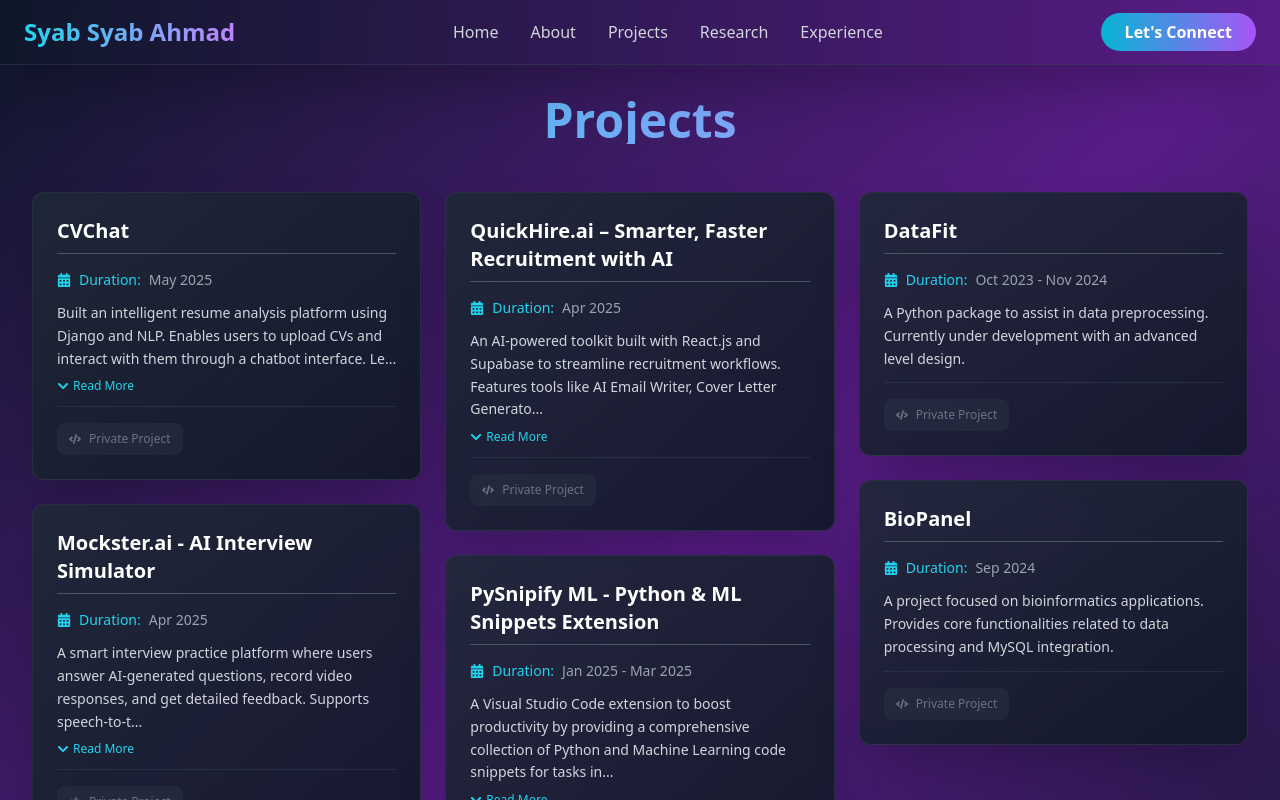
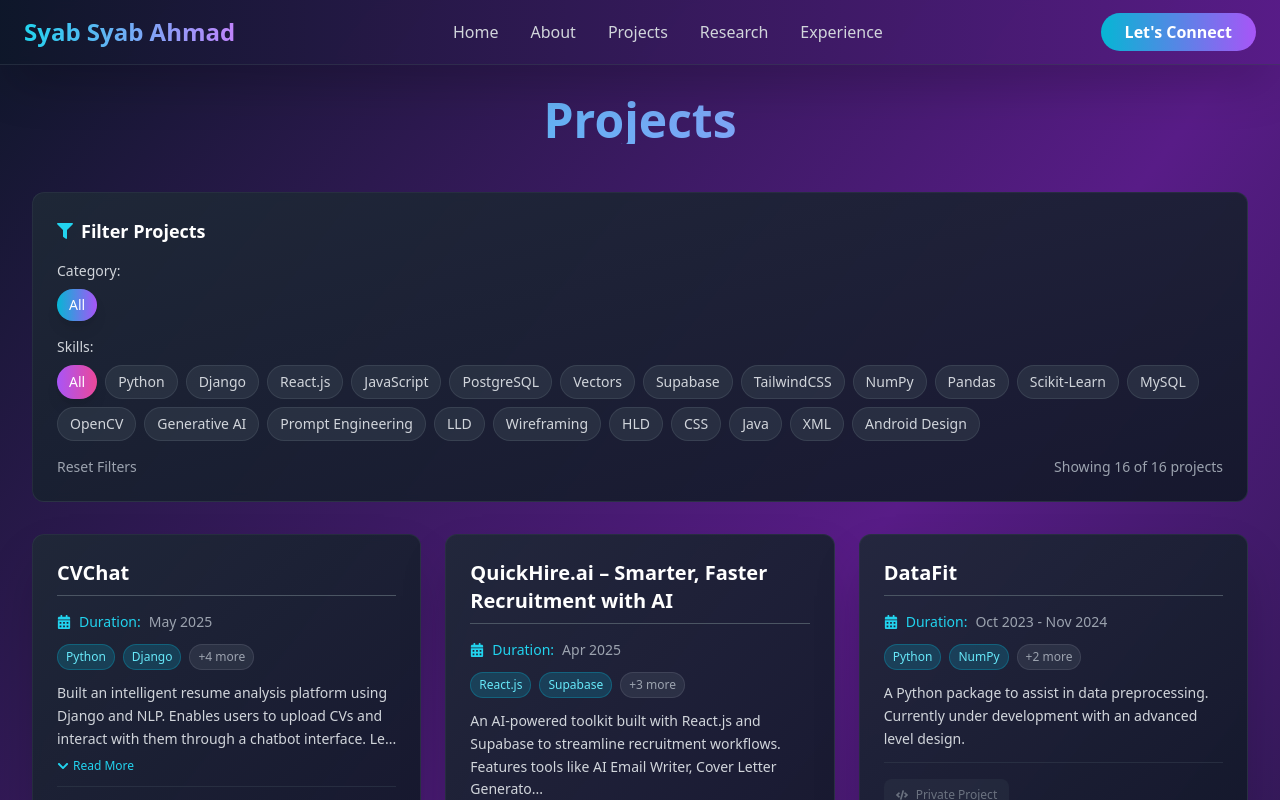
Before and after one commit to SyabAhmad/portfoliocv, a React (Create React App) app: page /projects in a window 1280 px wide. Shown: the top 800 px of the page. Built offline with nearby package versions, Linux system fonts and the light colour scheme.

Commit message:
feat: Update contact information and enhance project filtering with skills

```diff
--- a/src/components/Projects.js
+++ b/src/components/Projects.js
@@ -1,5 +1,5 @@
 import React, { useState } from 'react';
-import { FaChevronDown, FaChevronUp, FaGithub, FaExternalLinkAlt, FaCode, FaCalendarAlt } from 'react-icons/fa';
+import { FaChevronDown, FaChevronUp, FaGithub, FaExternalLinkAlt, FaCode, FaCalendarAlt, FaFilter } from 'react-icons/fa';
 import SEO from './SEO';
 
 // Import with error handling
@@ -43,6 +43,39 @@ try {
       category: "Web Development",
       status: "Completed",
       liveUrl: "https://syab.link"
+    },
+    {
+      title: "E-commerce Analytics Dashboard",
+      duration: "2 months",
+      description: "Built a comprehensive analytics dashboard for e-commerce businesses to track sales, customer behavior, and inventory management.",
+      keyFeatures: "Real-time analytics, Interactive charts, Sales forecasting, Customer segmentation",
+      techStack: "React, Node.js, MongoDB, Chart.js, Express.js",
+      skills: "Full Stack Development, Data Visualization, Analytics",
+      category: "Web Development",
+      status: "Completed",
+      githubUrl: "https://github.com/syabahmad/ecommerce-dashboard"
+    },
+    {
+      title: "Natural Language Processing Chatbot",
+      duration: "2.5 months",
+      description: "Developed an intelligent chatbot using NLP techniques and transformer models for customer service automation.",
+      keyFeatures: "Intent recognition, Contextual responses, Multi-language support, Learning capabilities",
+      techStack: "Python, Transformers, FastAPI, React, PostgreSQL",
+      skills: "Natural Language Processing, Deep Learning, API Development",
+      category: "AI & NLP",
+      status: "Completed",
+      githubUrl: "https://github.com/syabahmad/nlp-chatbot"
+    },
+    {
+      title: "Stock Price Prediction Model",
+      duration: "1.5 months",
+      description: "Created a machine learning model to predict stock prices using historical data and technical indicators.",
+      keyFeatures: "LSTM neural networks, Technical analysis, Real-time predictions, Risk assessment",
+      techStack: "Python, TensorFlow, Pandas, NumPy, Streamlit",
+      skills: "Time Series Analysis, Deep Learning, Financial Modeling",
+      category: "Finance AI",
+      status: "Completed",
+      githubUrl: "https://github.com/syabahmad/stock-prediction"
     }
   ];
 }
@@ -50,18 +83,31 @@ try {
 const Projects = () => {
   const [showAllProjects, setShowAllProjects] = useState(false);
   const [selectedCategory, setSelectedCategory] = useState('All');
+  const [selectedSkill, setSelectedSkill] = useState('All');
   const [expandedProjects, setExpandedProjects] = useState(new Set());
 
   // Ensure projects is an array
   const validProjects = Array.isArray(projects) ? projects : [];
 
-  // Get unique categories
+  // Get unique categories and skills
   const categories = ['All', ...new Set(validProjects.map(project => project.category).filter(Boolean))];
 
-  // Filter projects by category
-  const filteredProjects = selectedCategory === 'All'
-    ? validProjects
-    : validProjects.filter(project => project.category === selectedCategory);
+  // Extract all skills from projects
+  const allSkills = validProjects.reduce((acc, project) => {
+    if (project.skills) {
+      const projectSkills = project.skills.split(', ').map(skill => skill.trim());
+      return [...acc, ...projectSkills];
+    }
+    return acc;
+  }, []);
+  const uniqueSkills = ['All', ...new Set(allSkills)];
+
+  // Filter projects by category and skill
+  const filteredProjects = validProjects.filter(project => {
+    const categoryMatch = selectedCategory === 'All' || project.category === selectedCategory;
+    const skillMatch = selectedSkill === 'All' || (project.skills && project.skills.includes(selectedSkill));
+    return categoryMatch && skillMatch;
+  });
 
   // Limit projects shown initially
   const projectsToShow = showAllProjects ? filteredProjects : filteredProjects.slice(0, 6);
@@ -74,6 +120,12 @@ const Projects = () => {
       newExpanded.add(index);
     }
     setExpandedProjects(newExpanded);
+  };
+
+  const resetFilters = () => {
+    setSelectedCategory('All');
+    setSelectedSkill('All');
+    setShowAllProjects(false);
   };
 
   const projectsStructuredData = {
@@ -140,9 +192,17 @@ const Projects = () => {
             Projects
           </h2>
 
+          {/* Filter Section */}
+          <div className="bg-gradient-to-br from-gray-800/90 to-gray-900/90 backdrop-blur-sm border border-gray-700/50 rounded-xl p-6 mb-8">
+            <div className="flex items-center gap-2 mb-4">
+              <FaFilter className="text-cyan-400" />
+              <h3 className="text-lg font-semibold text-white">Filter Projects</h3>
+            </div>
+
             {/* Category Filter */}
-          {categories.length > 1 && (
-            <div className="flex flex-wrap justify-center gap-3 mb-12">
+            <div className="mb-4">
+              <label className="text-gray-300 text-sm font-medium mb-2 block">Category:</label>
+              <div className="flex flex-wrap gap-2">
                 {categories.map((category) => (
                   <button
                     key={category}
@@ -150,19 +210,69 @@ const Projects = () => {
                       setSelectedCategory(category);
                       setShowAllProjects(false);
                     }}
-                  className={`px-4 py-2 rounded-full text-sm font-medium transition-all duration-300 ${
+                    className={`px-3 py-1.5 rounded-full text-sm font-medium transition-all duration-300 ${
                       selectedCategory === category
                         ? 'bg-gradient-to-r from-cyan-500 to-purple-500 text-white shadow-lg'
-                      : 'bg-gray-800/50 text-gray-300 border border-gray-700/50 hover:border-cyan-500/50 hover:text-cyan-400'
+                        : 'bg-gray-700/50 text-gray-300 border border-gray-600/50 hover:border-cyan-500/50 hover:text-cyan-400'
                     }`}
                   >
                     {category}
                   </button>
                 ))}
               </div>
-          )}
+            </div>
+
+            {/* Skills Filter */}
+            <div className="mb-4">
+              <label className="text-gray-300 text-sm font-medium mb-2 block">Skills:</label>
+              <div className="flex flex-wrap gap-2">
+                {uniqueSkills.map((skill) => (
+                  <button
+                    key={skill}
+                    onClick={() => {
+                      setSelectedSkill(skill);
+                      setShowAllProjects(false);
+                    }}
+                    className={`px-3 py-1.5 rounded-full text-sm font-medium transition-all duration-300 ${
+                      selectedSkill === skill
+                        ? 'bg-gradient-to-r from-purple-500 to-pink-500 text-white shadow-lg'
+                        : 'bg-gray-700/50 text-gray-300 border border-gray-600/50 hover:border-purple-500/50 hover:text-purple-400'
+                    }`}
+                  >
+                    {skill}
+                  </button>
+                ))}
+              </div>
+            </div>
+
+            {/* Reset Filters & Results Count */}
+            <div className="flex justify-between items-center">
+              <button
+                onClick={resetFilters}
+                className="text-gray-400 hover:text-cyan-400 text-sm transition-colors duration-300"
+              >
+                Reset Filters
+              </button>
+              <div className="text-gray-400 text-sm">
+                Showing {filteredProjects.length} of {validProjects.length} projects
+              </div>
+            </div>
+          </div>
 
           {/* Projects Grid */}
+          {filteredProjects.length === 0 ? (
+            <div className="text-center py-12">
+              <div className="bg-gradient-to-br from-gray-800/90 to-gray-900/90 backdrop-blur-sm border border-gray-700/50 rounded-xl p-8">
+                <p className="text-gray-300 text-lg mb-4">No projects found with the selected filters.</p>
+                <button
+                  onClick={resetFilters}
+                  className="px-6 py-2 bg-gradient-to-r from-cyan-500 to-purple-500 text-white font-semibold rounded-lg hover:from-cyan-400 hover:to-purple-400 transition-all duration-300"
+                >
+                  View All Projects
+                </button>
+              </div>
+            </div>
+          ) : (
             <div className="columns-1 sm:columns-2 md:columns-3 gap-6">
               {projectsToShow.map((project, index) => {
                 const isExpanded = expandedProjects.has(index);
@@ -200,14 +310,27 @@ const Projects = () => {
                         <span className="ml-2">{project.duration}</span>
                       </div>
 
-                    {/* Category */}
+                      {/* Category & Skills */}
+                      <div className="flex flex-wrap gap-2 mb-3">
                         {project.category && (
-                      <div className="mb-3">
                           <span className="inline-block px-2 py-1 bg-purple-500/20 text-purple-300 text-xs rounded-full border border-purple-500/30">
                             {project.category}
                           </span>
+                        )}
+                        {project.skills && project.skills.split(', ').slice(0, 2).map((skill, idx) => (
+                          <span
+                            key={idx}
+                            className="inline-block px-2 py-1 bg-cyan-500/20 text-cyan-300 text-xs rounded-full border border-cyan-500/30"
+                          >
+                            {skill.trim()}
+                          </span>
+                        ))}
+                        {project.skills && project.skills.split(', ').length > 2 && (
+                          <span className="inline-block px-2 py-1 bg-gray-500/20 text-gray-400 text-xs rounded-full border border-gray-500/30">
+                            +{project.skills.split(', ').length - 2} more
+                          </span>
+                        )}
                       </div>
-                    )}
 
                       {/* Description */}
                       <div>
@@ -266,8 +389,17 @@ const Projects = () => {
 
                           {project.skills && (
                             <div>
-                            <span className="text-cyan-400 font-medium">Skills:</span>
-                            <p className="mt-1">{project.skills}</p>
+                              <span className="text-cyan-400 font-medium">All Skills:</span>
+                              <div className="flex flex-wrap gap-1 mt-1">
+                                {project.skills.split(', ').map((skill, idx) => (
+                                  <span
+                                    key={idx}
+                                    className="px-2 py-1 bg-cyan-500/20 text-cyan-300 text-xs rounded border border-cyan-500/30"
+                                  >
+                                    {skill.trim()}
+                                  </span>
+                                ))}
+                              </div>
                             </div>
                           )}
                         </div>
@@ -311,6 +443,7 @@ const Projects = () => {
                 );
               })}
             </div>
+          )}
 
           {/* View More Button */}
           {filteredProjects.length > 6 && (
--- a/src/components/SKill.js
+++ b/src/components/SKill.js
@@ -9,12 +9,12 @@ const Skills = () => {
     "Programming Languages": [
       { name: "Python", level: 95, color: "from-blue-400 to-yellow-400" },
       { name: "JavaScript", level: 90, color: "from-yellow-400 to-yellow-600" },
-      { name: "TypeScript", level: 85, color: "from-blue-500 to-blue-700" },
-      { name: "Java", level: 80, color: "from-red-500 to-orange-500" },
-      { name: "C++", level: 75, color: "from-blue-600 to-purple-600" },
+      { name: "TypeScript", level: 70, color: "from-blue-500 to-blue-700" }, // Reduced from 85
+      { name: "Java", level: 55, color: "from-red-500 to-orange-500" }, // Reduced from 80
+      { name: "C++", level: 50, color: "from-blue-600 to-purple-600" }, // Reduced from 75
       { name: "SQL", level: 85, color: "from-gray-400 to-gray-600" },
-      { name: "R", level: 70, color: "from-blue-400 to-blue-600" },
-      { name: "PHP", level: 75, color: "from-purple-500 to-indigo-500" }
+      { name: "R", level: 50, color: "from-blue-400 to-blue-600" },
+      { name: "PHP", level: 55, color: "from-purple-500 to-indigo-500" } // Reduced from 75
     ],
     "Machine Learning & AI": [
       { name: "TensorFlow", level: 90, color: "from-orange-400 to-orange-600" },
@@ -33,34 +33,29 @@ const Skills = () => {
     "Web Development": [
       { name: "React", level: 90, color: "from-cyan-400 to-blue-500" },
       { name: "Node.js", level: 85, color: "from-green-500 to-green-700" },
-      { name: "Express.js", level: 80, color: "from-gray-600 to-gray-800" },
-      { name: "Next.js", level: 82, color: "from-gray-800 to-black" },
+          { name: "Next.js", level: 82, color: "from-gray-800 to-black" },
       { name: "HTML5", level: 95, color: "from-orange-500 to-red-500" },
       { name: "CSS3", level: 90, color: "from-blue-500 to-purple-500" },
       { name: "Tailwind CSS", level: 92, color: "from-cyan-400 to-teal-500" },
-      { name: "Bootstrap", level: 85, color: "from-purple-500 to-indigo-600" },
-      { name: "Vue.js", level: 75, color: "from-green-400 to-green-600" },
-      { name: "Angular", level: 70, color: "from-red-600 to-pink-600" }
+      { name: "Bootstrap", level: 85, color: "from-purple-500 to-indigo-600" }
+      // Removed Vue.js and Angular
     ],
     "Databases & Cloud": [
-      { name: "MongoDB", level: 85, color: "from-green-500 to-green-700" },
       { name: "MySQL", level: 88, color: "from-blue-600 to-blue-800" },
       { name: "PostgreSQL", level: 80, color: "from-blue-700 to-indigo-700" },
       { name: "Firebase", level: 82, color: "from-yellow-500 to-orange-500" },
-      { name: "AWS", level: 75, color: "from-orange-400 to-yellow-500" },
-      { name: "Google Cloud", level: 70, color: "from-blue-500 to-green-500" },
-      { name: "Docker", level: 78, color: "from-blue-400 to-cyan-500" },
-      { name: "Redis", level: 72, color: "from-red-500 to-red-700" }
+      { name: "Docker", level: 78, color: "from-blue-400 to-cyan-500" }
+      // Removed MongoDB, AWS, Google Cloud, Redis
     ],
     "Tools & Technologies": [
       { name: "Git", level: 90, color: "from-orange-500 to-red-500" },
       { name: "Linux", level: 85, color: "from-yellow-400 to-orange-400" },
       { name: "Jupyter", level: 92, color: "from-orange-500 to-red-500" },
       { name: "VS Code", level: 95, color: "from-blue-500 to-cyan-500" },
-      { name: "Postman", level: 85, color: "from-orange-400 to-red-400" },
       { name: "Figma", level: 75, color: "from-purple-400 to-pink-400" },
       { name: "Photoshop", level: 80, color: "from-blue-600 to-purple-600" },
       { name: "Tableau", level: 70, color: "from-blue-500 to-teal-500" }
+      // Removed Postman
     ]
   };
 
```
Also changed, not shown: src/components/Contacts.js (+4 -18 lines), src/components/Footer.js (+2 -10 lines). Lines whose indentation alone changed are shown as unchanged.
